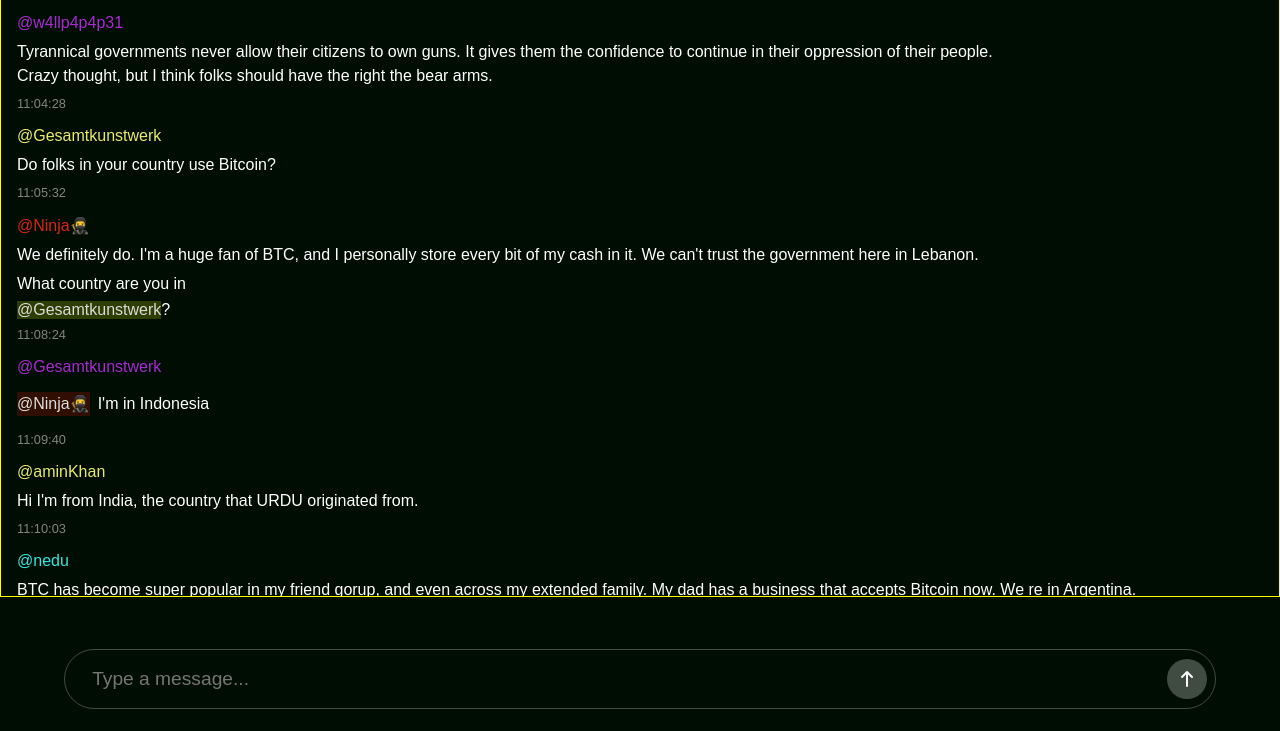
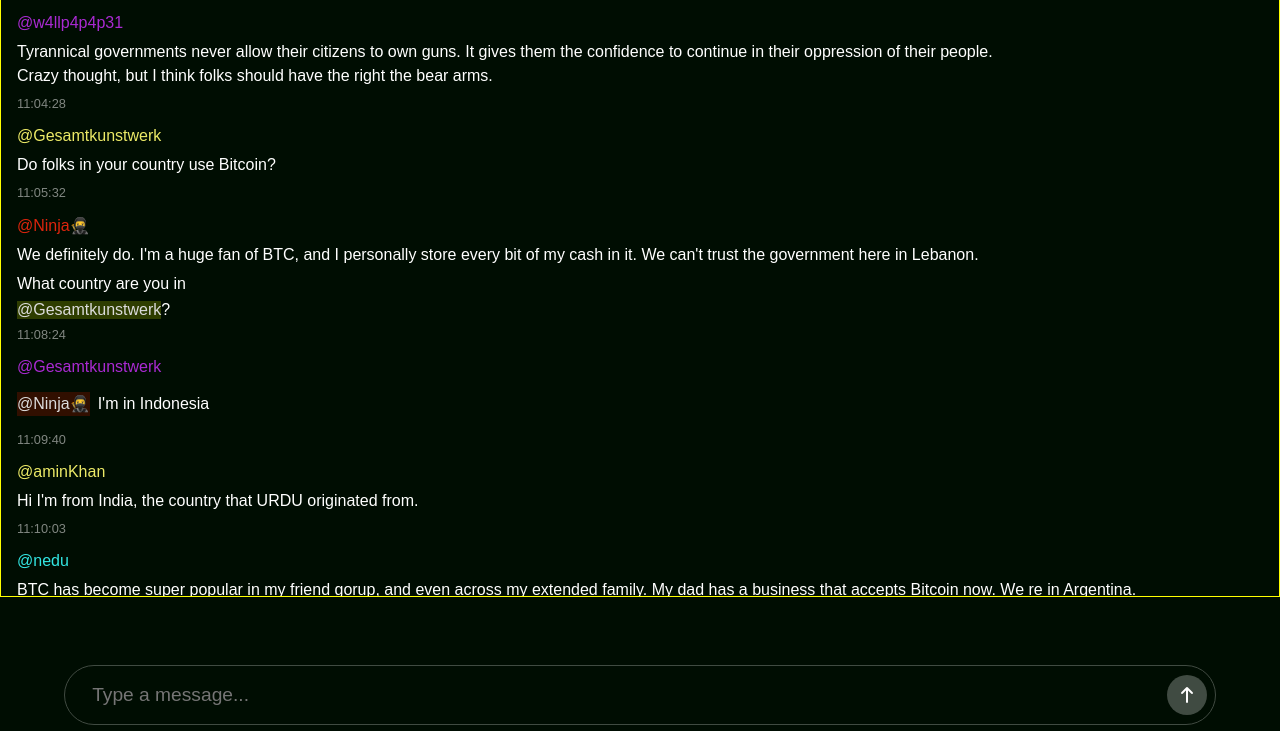
Before and after one commit to Aminkhan-mid/Bit-Chat, a plain HTML site: page home.html in a window 1280 px wide. Shown: the part 69-800 px from the top of the page. Drawn offline with Linux system fonts and the light colour scheme; a web font is replaced by a local one.

Commit message:
Update home.css

```diff
--- a/home.css
+++ b/home.css
@@ -73,7 +73,6 @@ section {
     left: 50%;
     transform: translate(-50%, -10%);
     background-color: #000d02;
-    margin: 1em auto;
 }
 input{
     color: #DDA77B;
```
